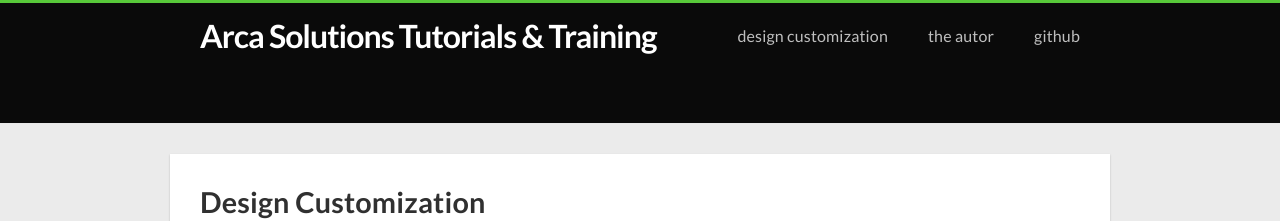
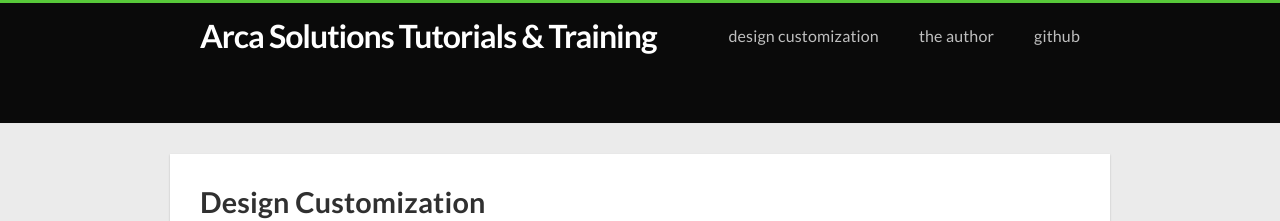
Before and after one commit to ArcaSolutions/arcasolutions.github.io, a Jekyll site: the page built from tags/custom-design.md, in a window 1280 px wide. Shown: the top 221 px of the page. Built offline with Jekyll 4.4.1, drawn with Linux system fonts in a browser that asks for light colours; nearby versions of some CDN libraries.

Commit message:
Updates on header navigation

```diff
--- a/_includes/header.html
+++ b/_includes/header.html
@@ -5,7 +5,7 @@
     <div class="container">
 
       <h1 class="title">
-        <a href="{{ site.baseurl }}/">{{ site.title }}</a>
+        <a href="{{ site.baseurl }}">{{ site.title }}</a>
       </h1>
 
       <nav class="navbar">
@@ -21,7 +21,7 @@
             <li><a href="{{ page.url | prepend: site.baseurl }}">{{ page.title }}</a></li>
             {% endif %}
           {% endfor %}
-          <li><a href="{{ site.author.url }}/about" target="_blank">the autor</a></li>
+          <li><a href="{{ site.author.url }}/about.php" target="_blank">the author</a></li>
           <li><a href="{{ site.github }}" target="_blank">Github</a></li>
         </ul>
       </nav>
--- a/tags/custom-design.md
+++ b/tags/custom-design.md
@@ -1,6 +1,6 @@
 ---
 layout: tutorial_by_tag
 tag: custom-design
-permalink: /tutorial/custom-design/
+permalink: tutorial/custom-design/
 title: Design Customization
 ---
```
